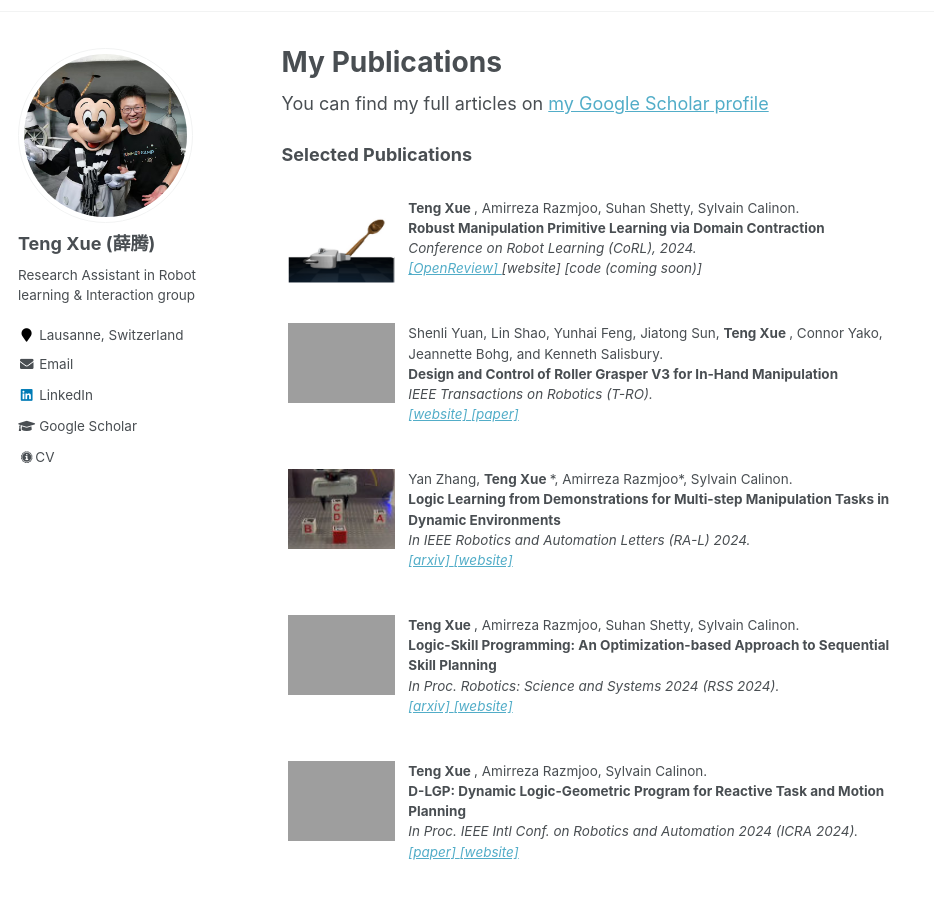
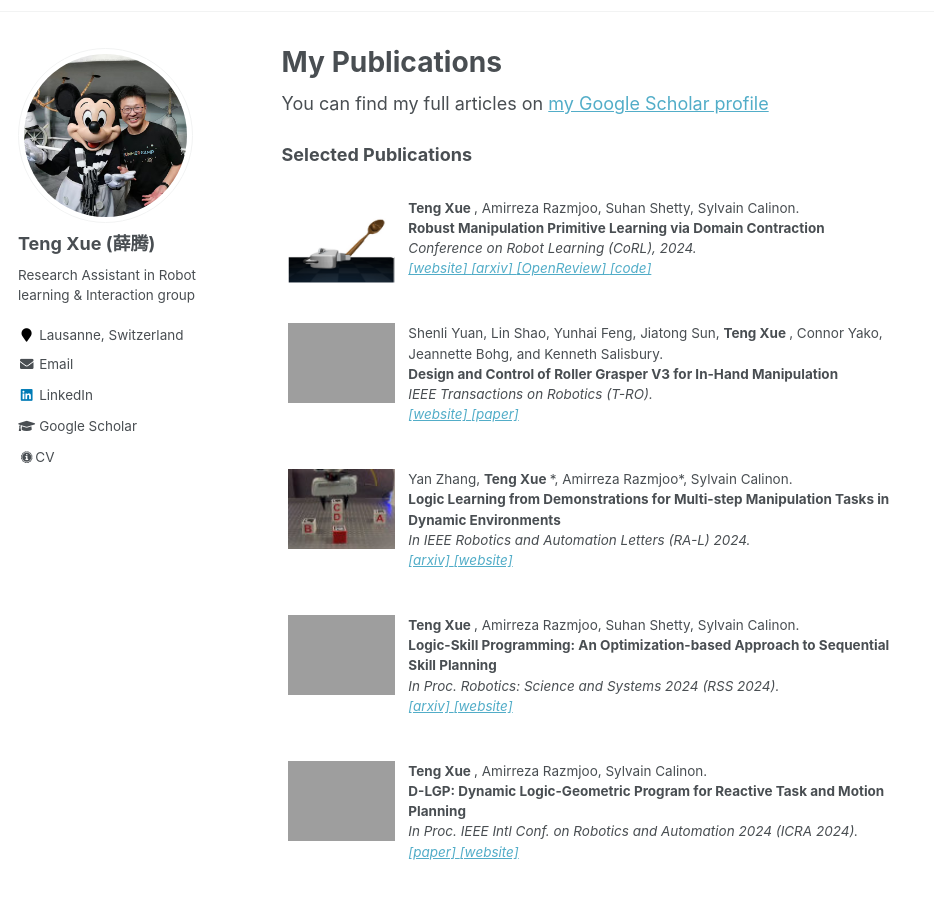
Before and after one commit to Schortenger/schortenger.github.io, a Jekyll site: the page built from _pages/publications.md, in a window 1280 px wide and 900 px high, scrolled down 388 px. Shown: the whole window, without its empty margins (0-934 px from the left). Built offline with Jekyll 4.4.1, drawn with Linux system fonts in a browser that asks for light colours; some web fonts are replaced.

Commit message:
update paper

```diff
--- a/_pages/publications.md
+++ b/_pages/publications.md
@@ -14,7 +14,7 @@ You can find my full articles on <a href="https://scholar.google.com.hk/citation
 <td style= "height=120px; vertical-align: top;"> <p>
 <strong> Teng Xue </strong>, Amirreza Razmjoo, Suhan Shetty, Sylvain Calinon. <br> <strong> Robust Manipulation Primitive Learning via Domain Contraction </strong> <br>
 <i> Conference on Robot Learning (CoRL), 2024.
-<br>  <a href="https://openreview.net/forum?id=yNQu9zqx6X&referrer=%5Bthe%20profile%20of%20Teng%20Xue%5D(%2Fprofile%3Fid%3D~Teng_Xue1)"> [OpenReview] </a>  [website]  [code (coming soon)] </i>  </p> </td>
+<br> <a href="https://sites.google.com/view/robustpl"> [website] </a> <a href="https://arxiv.org/pdf/2410.11600"> [arxiv] </a> <a href="https://openreview.net/forum?id=yNQu9zqx6X&referrer=%5Bthe%20profile%20of%20Teng%20Xue%5D(%2Fprofile%3Fid%3D~Teng_Xue1)"> [OpenReview] </a>  <a href="https://github.com/Schortenger/robust_pl"> [code] </a> </i>  </p> </td>
 </tr>
 </tbody>
 </table>
```
